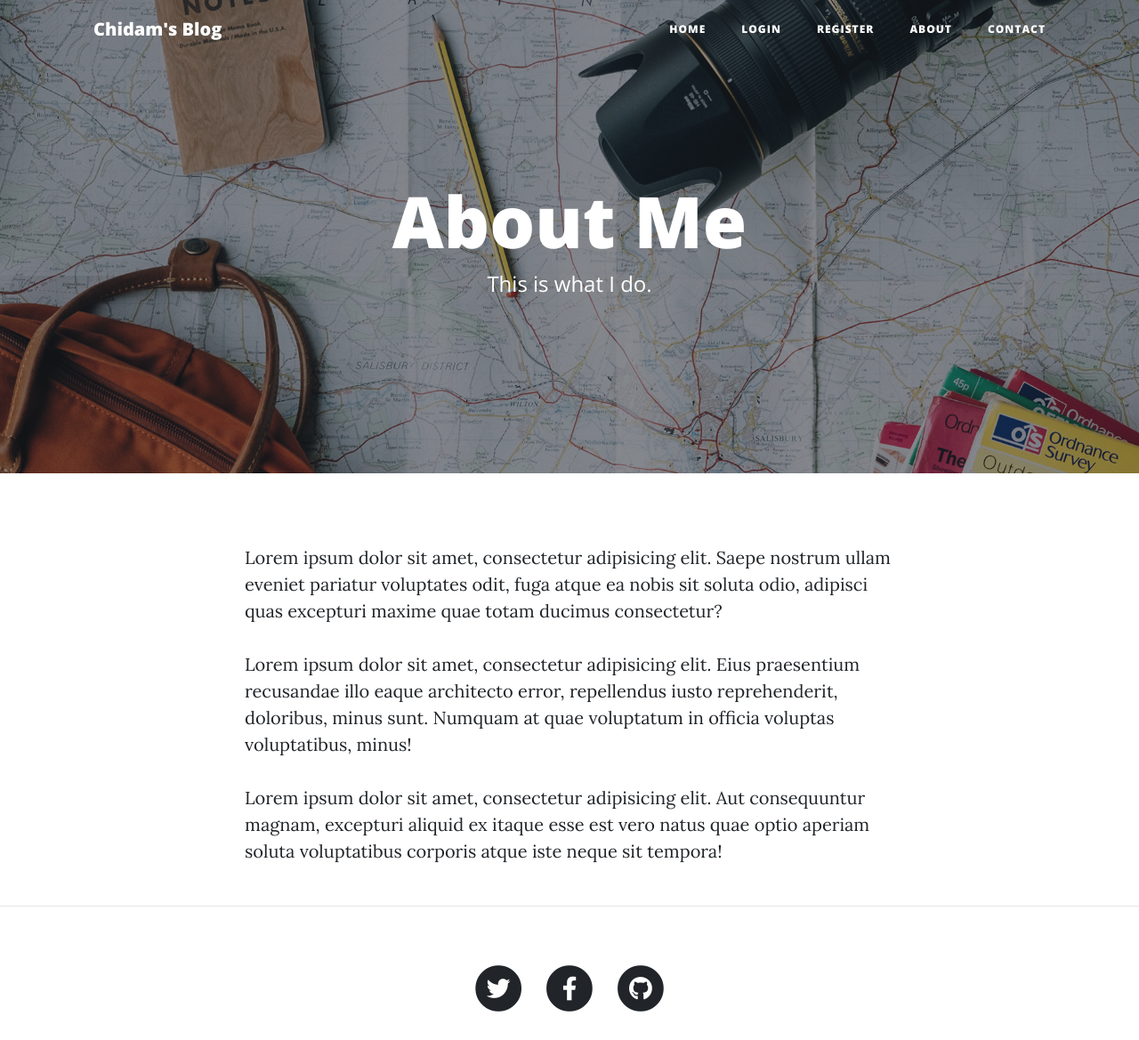
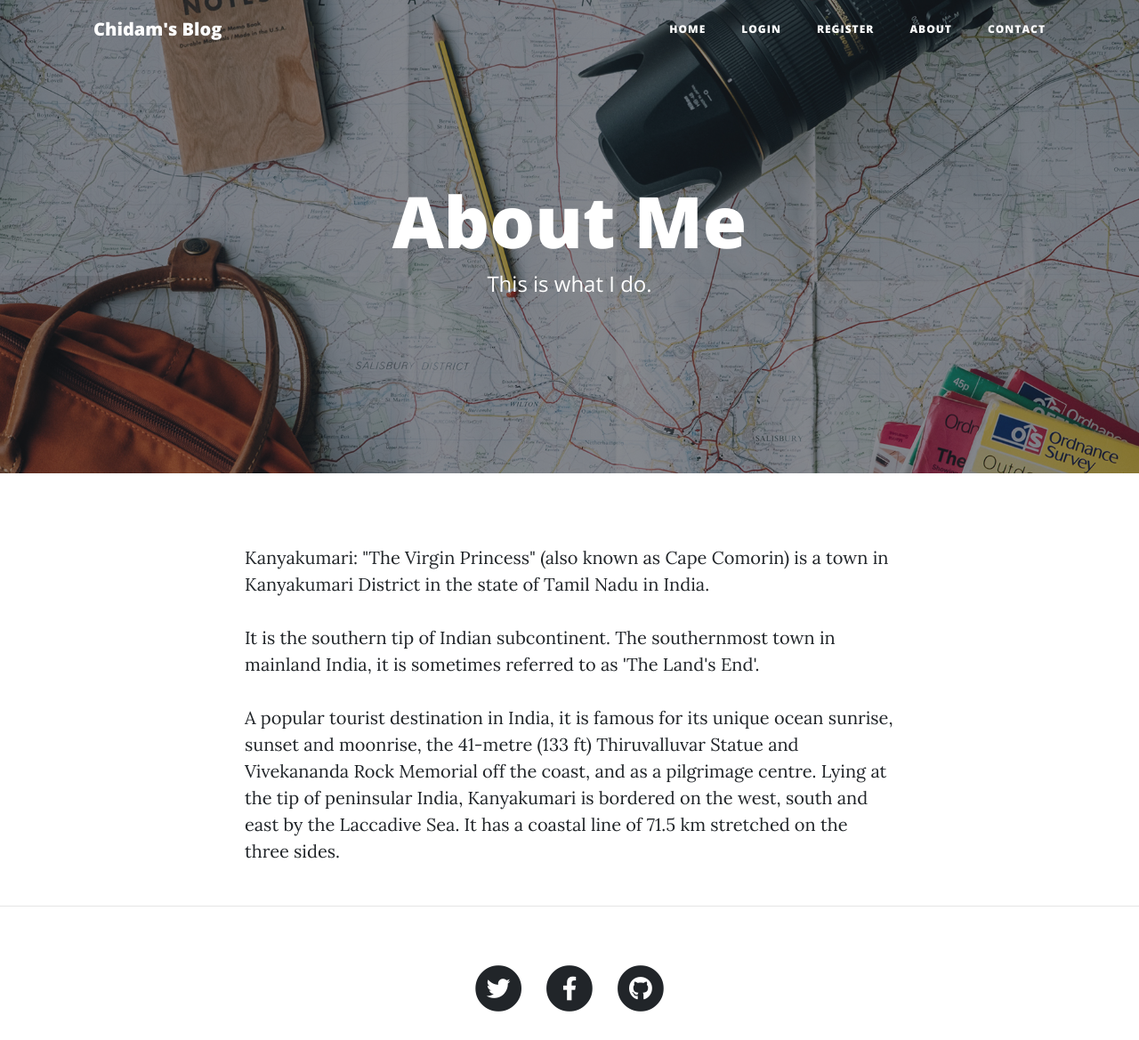
Before and after one commit to chidam1/chidam-blog, a Flask app: page /about in a window 1280 px wide. Shown: the top 1169 px of the page at 89% size. Run offline with Flask 2, Linux system fonts and the light colour scheme; some libraries are stand-ins or nearby versions.

Commit message:
added kanyakumari

```diff
--- a/templates/about.html
+++ b/templates/about.html
@@ -19,9 +19,9 @@
   <div class="container">
     <div class="row">
       <div class="col-lg-8 col-md-10 mx-auto">
-        <p>Lorem ipsum dolor sit amet, consectetur adipisicing elit. Saepe nostrum ullam eveniet pariatur voluptates odit, fuga atque ea nobis sit soluta odio, adipisci quas excepturi maxime quae totam ducimus consectetur?</p>
-        <p>Lorem ipsum dolor sit amet, consectetur adipisicing elit. Eius praesentium recusandae illo eaque architecto error, repellendus iusto reprehenderit, doloribus, minus sunt. Numquam at quae voluptatum in officia voluptas voluptatibus, minus!</p>
-        <p>Lorem ipsum dolor sit amet, consectetur adipisicing elit. Aut consequuntur magnam, excepturi aliquid ex itaque esse est vero natus quae optio aperiam soluta voluptatibus corporis atque iste neque sit tempora!</p>
+        <p>Kanyakumari: "The Virgin Princess" (also known as Cape Comorin) is a town in Kanyakumari District in the state of Tamil Nadu in India.</p>
+        <p>It is the southern tip of Indian subcontinent. The southernmost town in mainland India, it is sometimes referred to as 'The Land's End'.</p>
+        <p>A popular tourist destination in India, it is famous for its unique ocean sunrise, sunset and moonrise, the 41-metre (133 ft) Thiruvalluvar Statue and Vivekananda Rock Memorial off the coast, and as a pilgrimage centre. Lying at the tip of peninsular India, Kanyakumari is bordered on the west, south and east by the Laccadive Sea. It has a coastal line of 71.5 km stretched on the three sides.</p>
       </div>
     </div>
   </div>
--- a/templates/index.html
+++ b/templates/index.html
@@ -1,14 +1,14 @@
 {% include "header.html" %}
 
   <!-- Page Header -->
-  <header class="masthead" style="background-image: url({{ url_for('static', filename='img/banff.jpg')}})">
+  <header class="masthead" style="background-image: url({{ url_for('static', filename='img/banff2.jpg')}})">
     <div class="overlay"></div>
     <div class="container">
       <div class="row">
         <div class="col-lg-8 col-md-10 mx-auto">
           <div class="site-heading">
             <h1>Chidam's Blog</h1>
-            <span class="subheading">A collection of random musings.</span>
+            <span class="subheading">Oda oda oda thooram kuraiala...</span>
           </div>
         </div>
       </div>
```
Also changed, not shown: blog.db, static/img/banff1.jpg (added), static/img/banff2.jpg (added).
